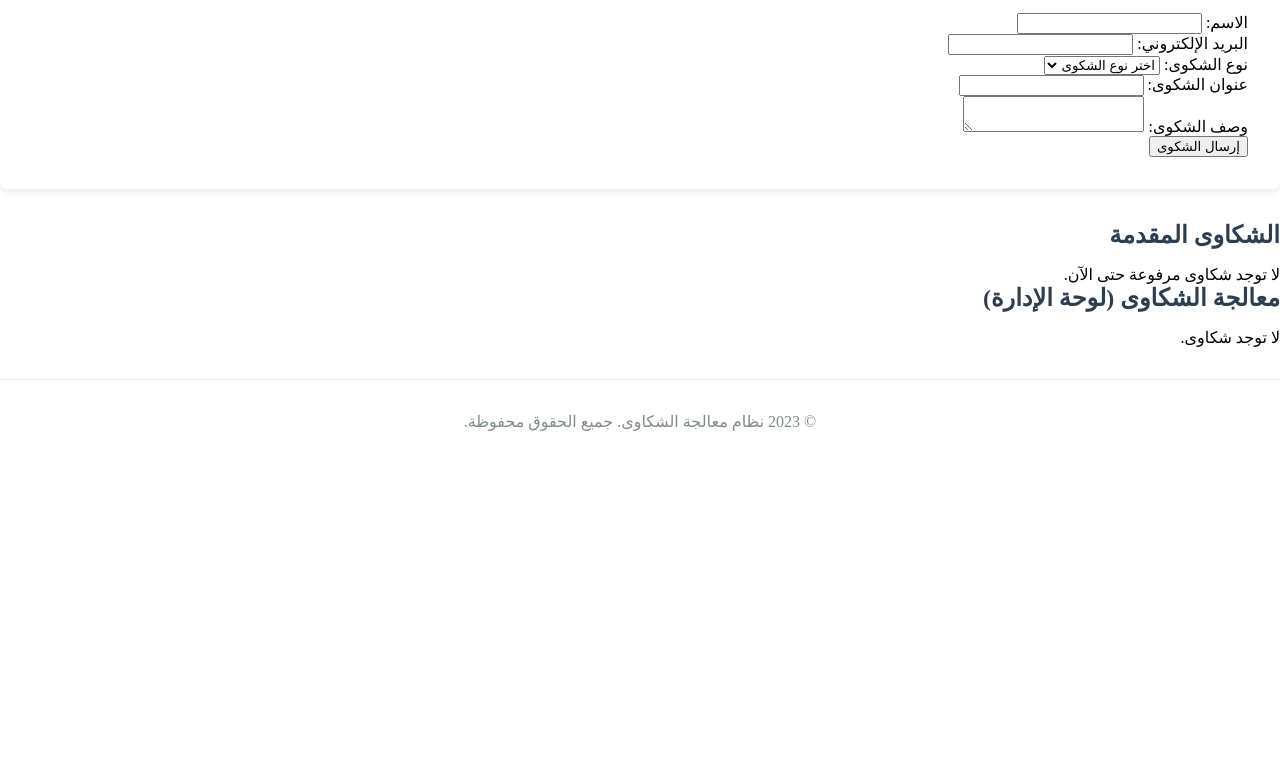
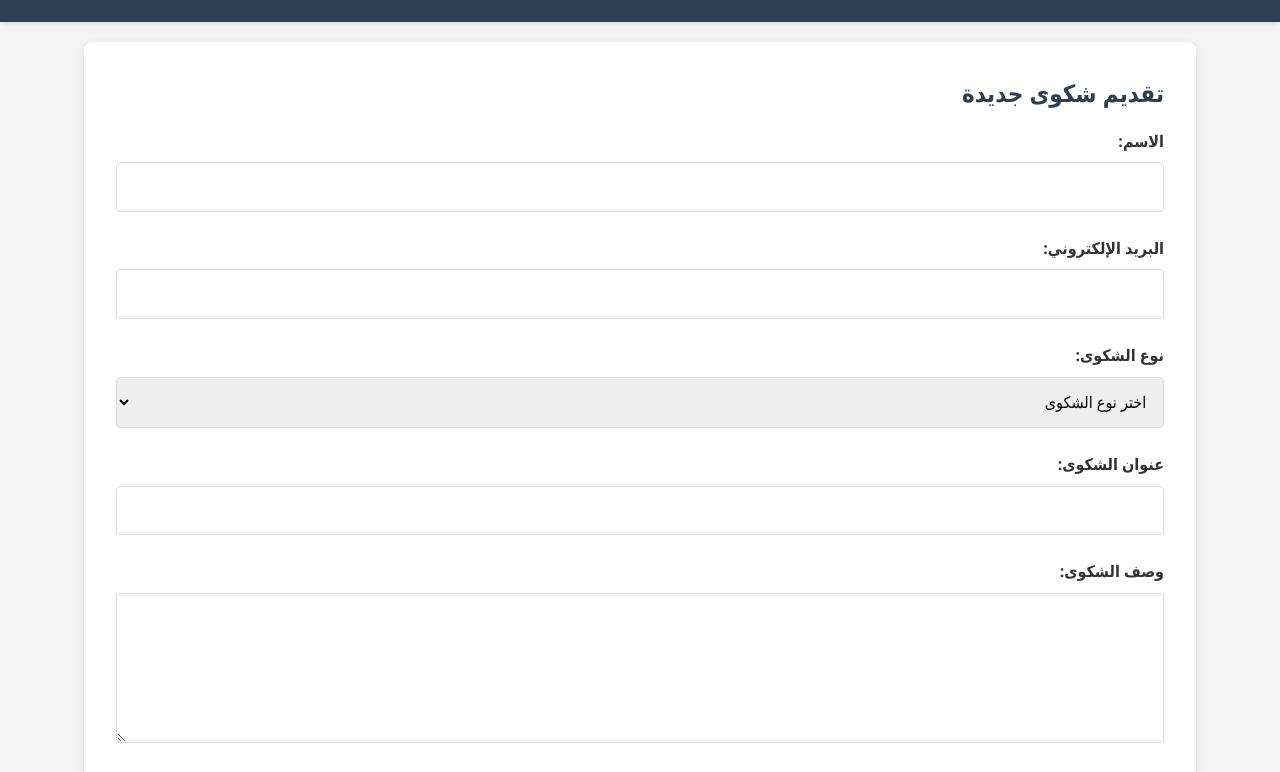
Before and after one commit to yazid7/smart_forms_platform, a website: page index00.html in a window 1280 px wide. Shown: the part 117-889 px from the top of the page. Before the commit the page ends 800 px from the top, so only its background shows below. Drawn offline with Linux system fonts and the light colour scheme.

Commit message:
Update index00.html

```diff
--- a/index00.html
+++ b/index00.html
@@ -5,22 +5,76 @@
     <meta name="viewport" content="width=device-width, initial-scale=1.0">
     <title>نظام معالجة الشكاوى</title>
     <style>
-        /* أنماط عامة */
         * {
             box-sizing: border-box;
             margin: 0;
-            padding: 0,0,0.1);
+            padding: 0;
+            font-family: 'Segoe UI', Tahoma, Geneva, Verdana, sans-serif;
+        }
+        body {
+            background-color: #f5f5f5;
+            color: #333;
+            line-height: 1.6;
+        }
+        .container {
+            width: 90%;
+            max-width: 1200px;
+            margin: 0 auto;
+            padding: 20px;
+        }
+        header {
+            background-color: #2c3e50;
+            color: white;
+            padding: 1rem 0;
+            text-align: center;
+            box-shadow: 0 2px 5px rgba(0,0,0,0.1);
         }
         h1, h2, h3 {
             margin-bottom: 1rem;
             color: #2c3e50;
         }
-        /* أنماط النموذج */
         .complaint-form {
             background: white;
             padding: 2rem;
             border-radius: 8px;
-            box-shadow: 0 2px 10px rgba padding: 2rem;
+            box-shadow: 0 2px 10px rgba(0,0,0,0.1);
+            margin-bottom: 2rem;
+        }
+        .form-group {
+            margin-bottom: 1.5rem;
+        }
+        label {
+            display: block;
+            margin-bottom: 0.5rem;
+            font-weight: bold;
+        }
+        input, textarea, select {
+            width: 100%;
+            padding: 0.8rem;
+            border: 1px solid #ddd;
+            border-radius: 4px;
+            font-size: 1rem;
+        }
+        textarea {
+            min-height: 150px;
+            resize: vertical;
+        }
+        button {
+            background-color: #2c3e50;
+            color: white;
+            border: none;
+            padding: 0.8rem 1.5rem;
+            border-radius: 4px;
+            cursor: pointer;
+            font-size: 1rem;
+            transition: background-color 0.3s;
+        }
+        button:hover {
+            background-color: #1a252f;
+        }
+        .complaints-list, .complaints-admin, .admin-login-box {
+            background: white;
+            padding: 2rem;
             border-radius: 8px;
             box-shadow: 0 2px 10px rgba(0,0,0,0.1);
             margin-bottom: 2rem;
@@ -69,7 +123,6 @@
             background-color: #55efc4;
             color: #00b894;
         }
-        /* تنبيهات */
         .alert {
             padding: 1rem;
             margin-bottom: 1rem;
@@ -86,7 +139,6 @@
             color: #721c24;
             border: 1px solid #f5c6cb;
         }
-        /* تذييل الصفحة */
         footer {
             text-align: center;
             padding: 2rem 0;
@@ -94,7 +146,6 @@
             color: #7f8c8d;
             border-top: 1px solid #eee;
         }
-        /* تصميم متجاوب */
         @media (max-width: 768px) {
             .complaint-header {
                 flex-direction: column;
@@ -104,12 +155,19 @@
                 margin-top: 0.5rem;
             }
         }
-        /* واجهة الإدارة */
         .complaints-admin textarea {
             min-height: 60px;
         }
         .complaints-admin select, .complaints-admin button {
             margin-top: 0.4rem;
+        }
+        .admin-login-box {
+            text-align: center;
+        }
+        .admin-login-box input[type="password"] {
+            max-width: 250px;
+            margin: 0 auto 10px auto;
+            display: block;
         }
     </style>
 </head>
@@ -119,7 +177,6 @@
             <h1>نظام معالجة الشكاوى</h1>
         </div>
     </header>
-
     <main class="container">
         <section class="complaint-form">
             <h2>تقديم شكوى جديدة</h2>
@@ -155,44 +212,50 @@
                 <button type="submit">إرسال الشكوى</button>
             </form>
         </section>
-
         <section class="complaints-list">
             <h2>الشكاوى المقدمة</h2>
-            <div id="complaintsContainer">
-                <!-- سيتم عرض الشكاوى هنا ديناميكيًا -->
-            </div>
+            <div id="complaintsContainer"></div>
         </section>
-
-        <section class="complaints-admin">
+        <!-- واجهة تسجيل الدخول للإدارة -->
+        <section class="admin-login-box" id="adminLoginBox">
+            <h2>لوحة الإدارة</h2>
+            <p>يرجى إدخال كلمة المرور للوصول إلى لوحة معالجة الشكاوى</p>
+            <input type="password" id="adminPassword" placeholder="كلمة المرور">
+            <button id="adminLoginBtn">دخول</button>
+            <div id="adminLoginAlert"></div>
+        </section>
+        <!-- لوحة الإدارة لمعالجة الشكاوى -->
+        <section class="complaints-admin" id="adminSection" style="display:none;">
             <h2>معالجة الشكاوى (لوحة الإدارة)</h2>
-            <div id="adminComplaintsContainer">
-                <!-- يتم عرض الشكاوى هنا مع خيارات تعديل الحالة والرد -->
-            </div>
+            <div id="adminComplaintsContainer"></div>
+            <button id="adminLogoutBtn" style="margin-top:20px;">تسجيل خروج</button>
         </section>
     </main>
-
     <footer>
         <div class="container">
             <p>© 2023 نظام معالجة الشكاوى. جميع الحقوق محفوظة.</p>
         </div>
     </footer>
-
     <script>
-        // إدارة حالة التطبيق
         let complaints = JSON.parse(localStorage.getItem('complaints')) || [];
-
-        // عناصر DOM
         const complaintForm = document.getElementById('complaintForm');
         const complaintsContainer = document.getElementById('complaintsContainer');
         const alertContainer = document.getElementById('alert-container');
         const adminComplaintsContainer = document.getElementById('adminComplaintsContainer');
+        const adminSection = document.getElementById('adminSection');
+        const adminLoginBox = document.getElementById('adminLoginBox');
+        const adminLoginBtn = document.getElementById('adminLoginBtn');
+        const adminPassword = document.getElementById('adminPassword');
+        const adminLoginAlert = document.getElementById('adminLoginAlert');
+        const adminLogoutBtn = document.getElementById('adminLogoutBtn');
 
-        // توليد كود شكوى فريد (مثلاً رقم عشوائي 6 أرقام يبدأ بحرف C)
+        // كلمة مرور الإدارة (يمكنك تغييرها هنا)
+        const ADMIN_PASS = "admin1234";
+
         function generateComplaintCode() {
             return 'C' + Math.floor(100000 + Math.random() * 900000);
         }
 
-        // عرض الشكاوى للمستخدم
         function displayComplaints() {
             complaintsContainer.innerHTML = '';
             if (complaints.length === 0) {
@@ -222,7 +285,6 @@
             });
         }
 
-        // عرض الشكاوى للوحة الإدارة
         function displayAdminComplaints() {
             adminComplaintsContainer.innerHTML = '';
             if (complaints.length === 0) {
@@ -253,7 +315,6 @@
                 adminComplaintsContainer.appendChild(adminElement);
             });
 
-            // التعامل مع تغيير الحالة والرد
             document.querySelectorAll('.save-admin-btn').forEach(btn => {
                 btn.addEventListener('click', function() {
                     const i = this.getAttribute('data-index');
@@ -269,7 +330,6 @@
             });
         }
 
-        // تحويل حالة الشكوى إلى نص عربي
         function getStatusText(status) {
             const statusMap = {
                 'pending': 'قيد المراجعة',
@@ -279,7 +339,6 @@
             return statusMap[status] || status;
         }
 
-        // عرض تنبيه
         function showAlert(message, type) {
             const alertElement = document.createElement('div');
             alertElement.classList.add('alert', `alert-${type}`);
@@ -290,7 +349,6 @@
             }, 5000);
         }
 
-        // معالجة إرسال النموذج
         complaintForm.addEventListener('submit', function(e) {
             e.preventDefault();
             const complaint = {
@@ -307,15 +365,33 @@
             complaints.push(complaint);
             localStorage.setItem('complaints', JSON.stringify(complaints));
             displayComplaints();
-            displayAdminComplaints();
+            if (adminSection.style.display !== "none") displayAdminComplaints();
             showAlert('تم تقديم شكواك بنجاح، وسيتم مراجعتها في أقرب وقت ممكن.', 'success');
             complaintForm.reset();
         });
 
-        // تهيئة التطبيق
+        // إدارة الدخول للوحة الإدارة
+        adminLoginBtn.addEventListener('click', function() {
+            if (adminPassword.value === ADMIN_PASS) {
+                adminLoginBox.style.display = "none";
+                adminSection.style.display = "block";
+                displayAdminComplaints();
+                adminPassword.value = "";
+                adminLoginAlert.innerHTML = "";
+            } else {
+                adminLoginAlert.innerHTML = '<div class="alert alert-error">كلمة المرور غير صحيحة!</div>';
+                adminPassword.value = "";
+            }
+        });
+
+        // تسجيل خروج من لوحة الإدارة
+        adminLogoutBtn.addEventListener('click', function() {
+            adminSection.style.display = "none";
+            adminLoginBox.style.display = "block";
+        });
+
         document.addEventListener('DOMContentLoaded', function() {
             displayComplaints();
-            displayAdminComplaints();
         });
     </script>
 </body>
```
